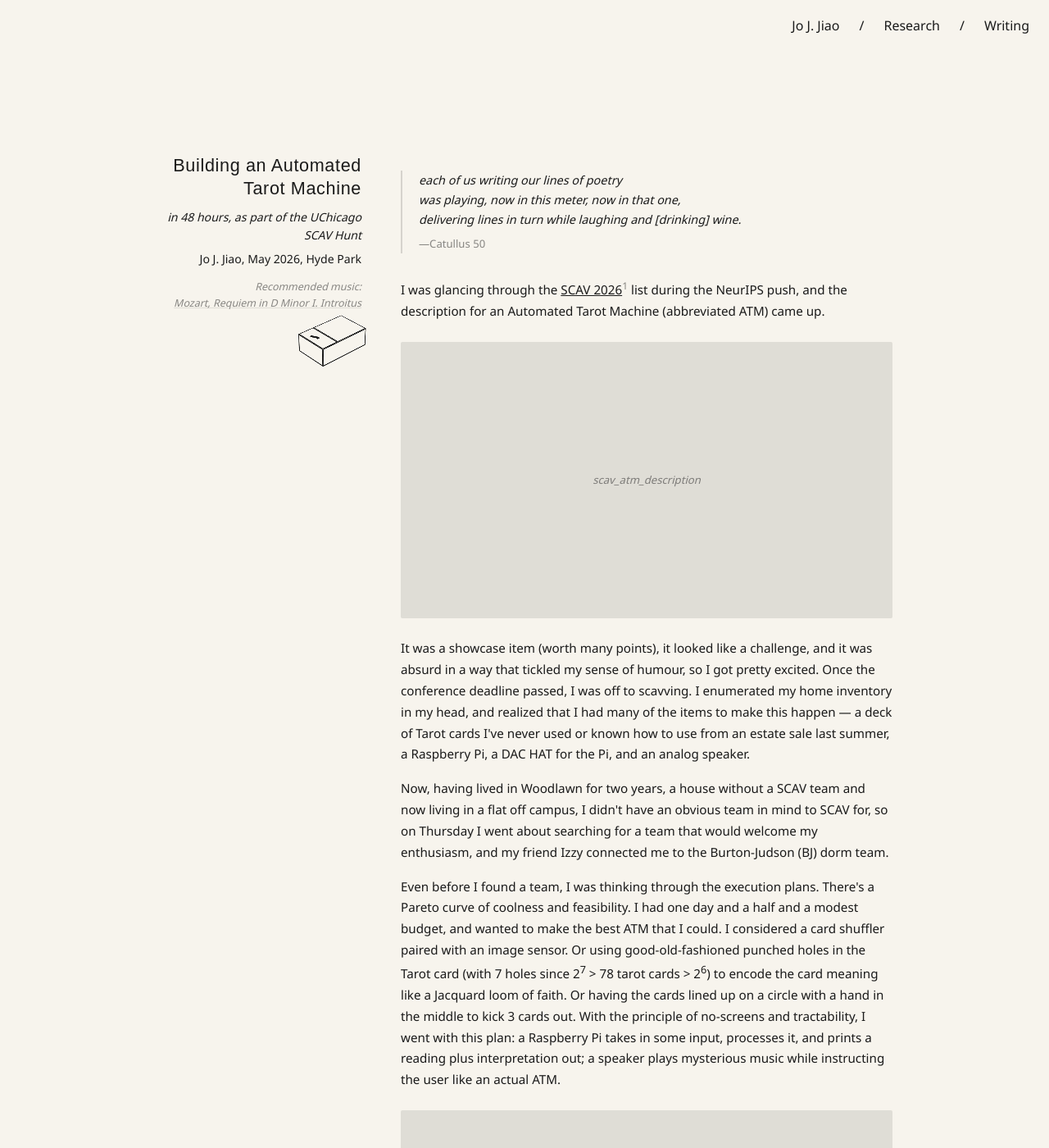
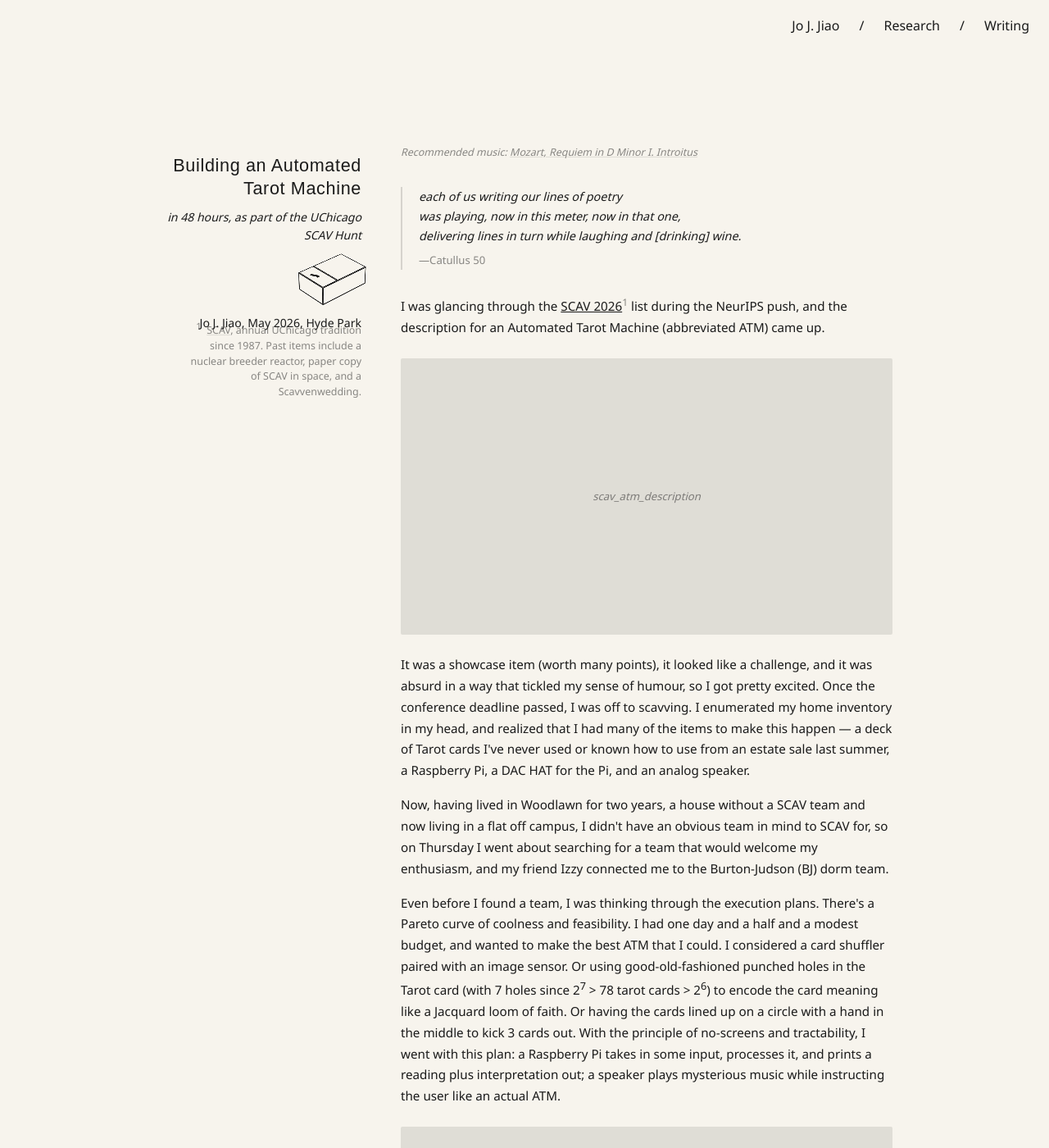
Before and after one commit to JoNeedsSleep/joneedssleep.github.io, a Jekyll site: the page built from scav-atm/index.html, in a window 1280 px wide and 1400 px high. Shown: the whole window at 82% size. Built offline with Jekyll 4.4.1, drawn with Linux system fonts in a browser that asks for light colours; some web fonts are replaced; part of the change alters nothing that is shown.

Commit message:
Reorganize scav-atm essay header and reposition sidenotes
Move the music recommendation from the cluttered left column to the
top of the right column. Reorder the left column so the theme-toggle
sits between the byline and the meta line, mirroring the main page
layout. Anchor sidenotes to the title block bottom + 60px so the
first footnote naturally overlaps the title section before scroll,
instead of being pushed below the entire left column.

```diff
--- a/scav-atm/index.html
+++ b/scav-atm/index.html
@@ -50,6 +50,7 @@ sitemap: false
         font-size: 0.78rem;
         color: var(--footnote-color);
         font-style: italic;
+        margin: 0 0 1.5rem 0;
     }
 
     .essay-music a {
@@ -225,8 +226,6 @@ sitemap: false
     <div class="left-column">
         <h1 class="name">Building an Automated Tarot Machine</h1>
         <div class="essay-byline"><em>in 48 hours, as part of the UChicago SCAV Hunt</em></div>
-        <div class="essay-meta"><a href="/">Jo J. Jiao</a>, May 2026, Hyde Park</div>
-        <div class="essay-music">Recommended music:<br><a href="https://www.youtube.com/watch?v=4Rc25CkOxEk"><em>Mozart, Requiem in D Minor I. Introitus</em></a></div>
         <button type="button" id="darkModeButton" class="theme-toggle" aria-label="Toggle dark mode" aria-pressed="false">
             <span class="ub-stage">
                 <span class="ub-world">
@@ -266,9 +265,11 @@ sitemap: false
                 </span>
             </span>
         </button>
+        <div class="essay-meta"><a href="/">Jo J. Jiao</a>, May 2026, Hyde Park</div>
     </div>
 
     <div class="right-column">
+        <div class="essay-music">Recommended music: <a href="https://www.youtube.com/watch?v=4Rc25CkOxEk"><em>Mozart, Requiem in D Minor I. Introitus</em></a></div>
 
         <blockquote>
             each of us writing our lines of poetry<br>
@@ -406,6 +407,7 @@ sitemap: false
 (function() {
     var leftCol = document.querySelector('.container.essay-page .left-column');
     if (!leftCol) return;
+    var titleBlock = leftCol.querySelector('.name') || leftCol;
     var sidenotes = document.querySelectorAll('.container.essay-page .sidenote');
     if (!sidenotes.length) return;
 
@@ -430,14 +432,14 @@ sitemap: false
 
     function updateSidenotes() {
         if (isNarrow()) { ticking = false; return; }
-        var leftBottom = leftCol.getBoundingClientRect().bottom + buffer;
+        var floorY = titleBlock.getBoundingClientRect().bottom + buffer;
         var scrollY = window.scrollY;
 
         sidenotes.forEach(function(sn, i) {
             var naturalViewportTop = naturalTops[i] - scrollY;
 
-            if (naturalViewportTop < leftBottom) {
-                var offset = leftBottom - naturalViewportTop;
+            if (naturalViewportTop < floorY) {
+                var offset = floorY - naturalViewportTop;
                 sn.style.transform = 'translateY(' + offset + 'px)';
 
                 if (offset <= graceZone) {
```
